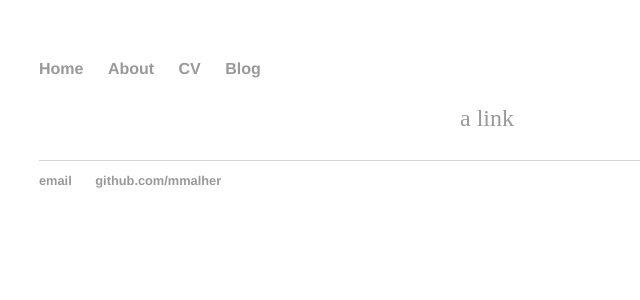
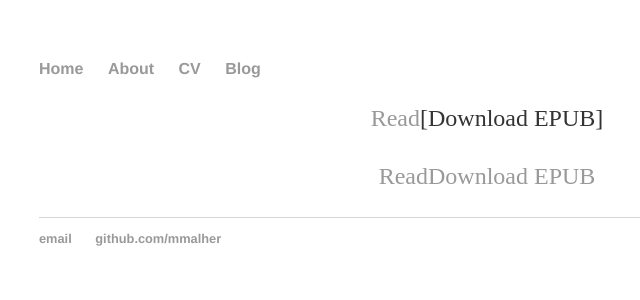
Before and after one commit to mmalher/mmalher.github.io, a Jekyll site: the page built from final.md, in a window 1280 px wide. Shown: the top 300 px of the page, without its empty margins (153-793 px from the left). Built offline with Jekyll 4.4.1, drawn with Linux system fonts in a browser that asks for light colours.

Commit message:
Update final.md

```diff
--- a/final.md
+++ b/final.md
@@ -3,4 +3,6 @@ layout: default
 title: "Final Project"
 ---
 
-[a link](https://mark1.pressbooks.com/)
+[Read](https://mark1.pressbooks.com/)[Download EPUB]
+
+[Read]()[Download EPUB]()
```
